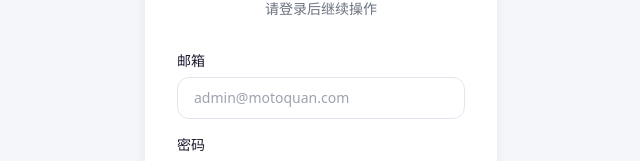
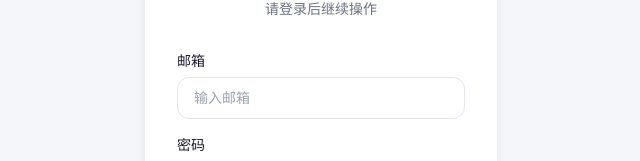
Before and after one commit to Ericdaany0312/motoquan, a Next.js app: page /admin/login in a window 1280 px wide. Shown: the part 313-474 px from the top of the page, without its empty margins (319-959 px from the left). Built offline with nearby package versions, Linux system fonts and the light colour scheme.

Commit message:
fix: remove admin email placeholder from login page

```diff
--- a/src/app/admin/login/page.tsx
+++ b/src/app/admin/login/page.tsx
@@ -40,7 +40,7 @@ export default function AdminLogin() {
                 value={email}
                 onChange={(e) => setEmail(e.target.value)}
                 className="w-full px-4 py-2.5 rounded-xl border border-line bg-white text-heading text-sm focus:outline-none focus:ring-2 focus:ring-primary/50"
-                placeholder={ADMIN_EMAIL}
+                placeholder="输入邮箱"
                 required
               />
             </div>
```
